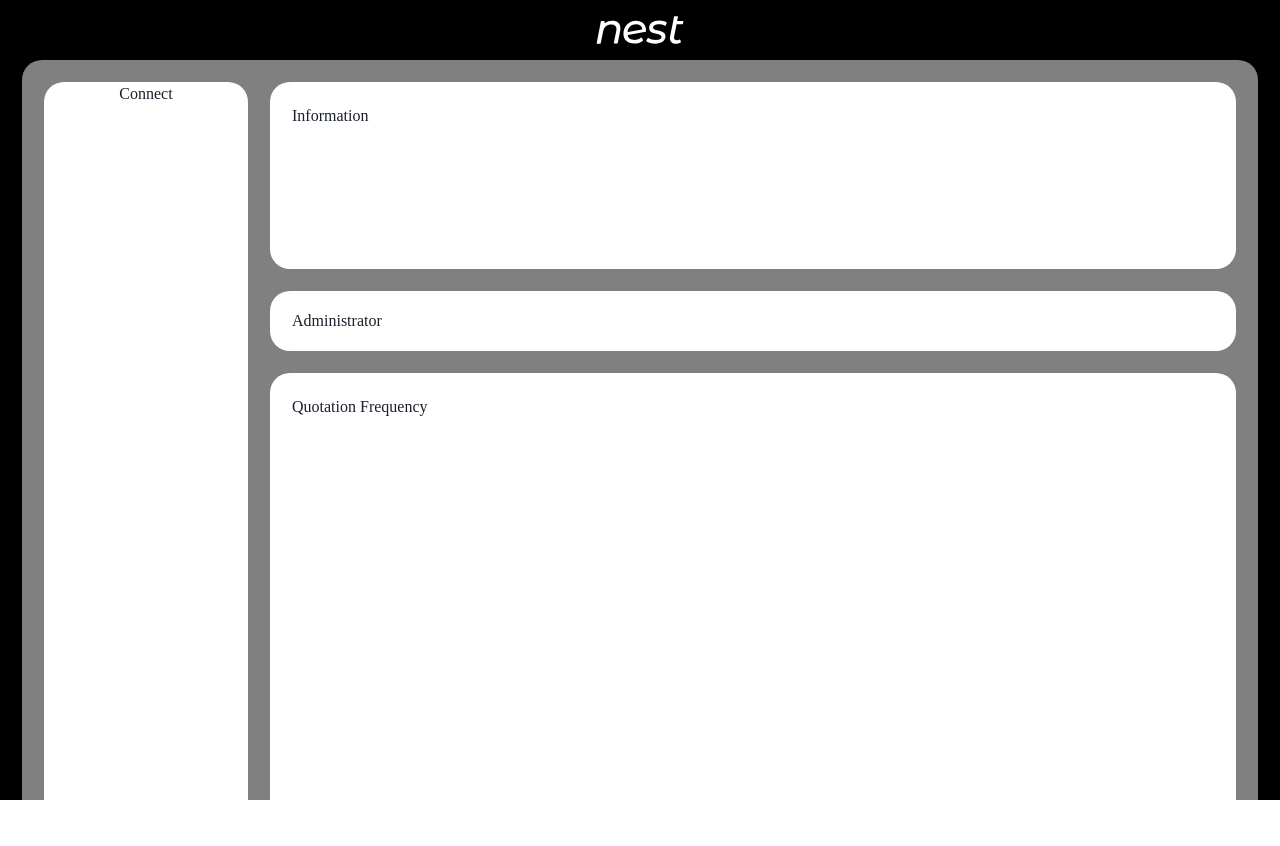
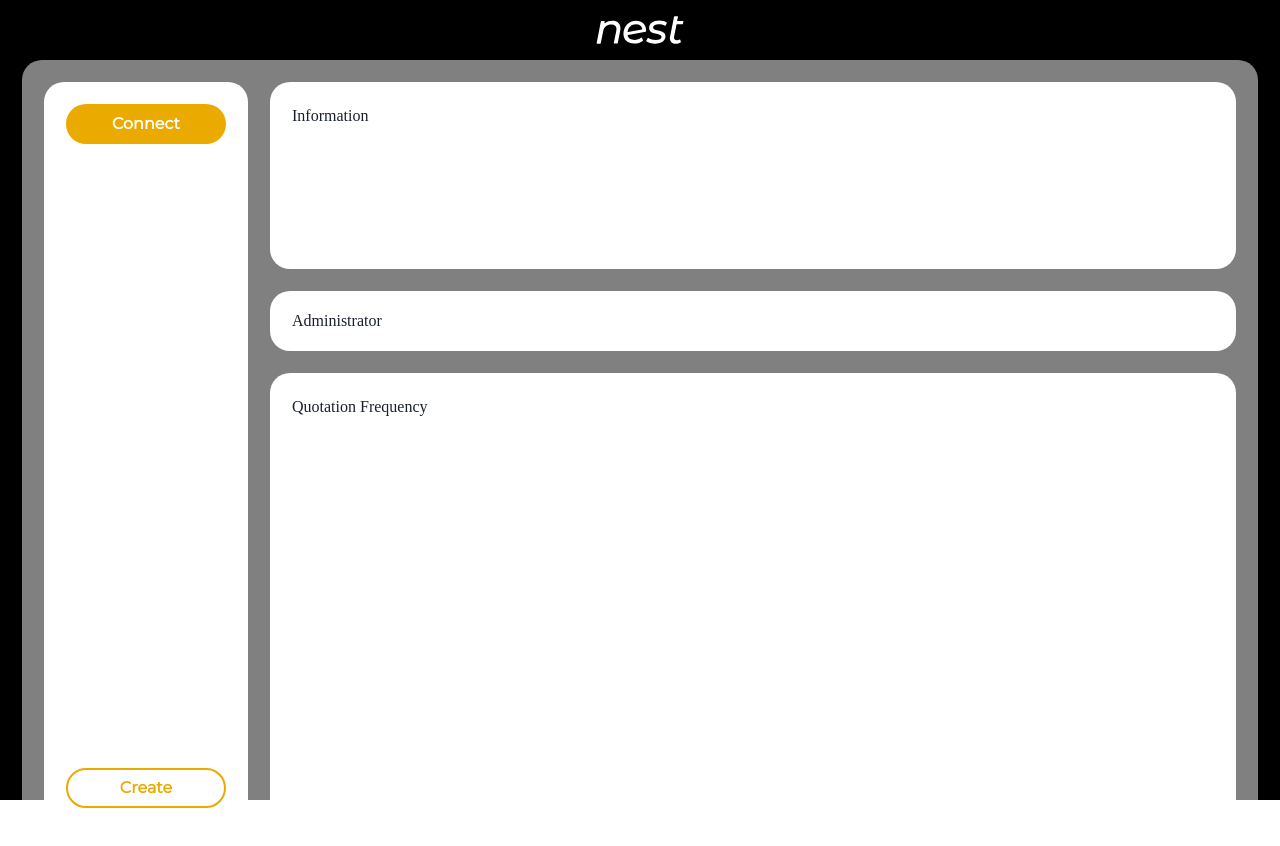
Before and after one commit to NEST-Protocol/NEST-Channel-Web, a React (Create React App) app: page /#/ in a window 1280 px wide. Shown: the top 846 px of the page. Built offline with nearby package versions, Linux system fonts and the light colour scheme.

Commit message:
add button

```diff
--- a/package.json
+++ b/package.json
@@ -40,6 +40,7 @@
     "@types/react-dom": "^16.9.0",
     "@types/styled-components": "^5.1.17",
     "chakra-ui-steps": "^1.5.0",
+    "focus-visible": "^5.2.0",
     "framer-motion": "^4.0.0",
     "prettier": "2.4.1",
     "react": "^17.0.2",
--- a/src/index.tsx
+++ b/src/index.tsx
@@ -7,6 +7,7 @@ import {ChakraProvider} from "@chakra-ui/react"
 import theme from "./theme"
 import {createGlobalStyle} from "styled-components"
 import "@fontsource/montserrat"
+import "focus-visible/dist/focus-visible"
 
 const GlobalStyle = createGlobalStyle`
   body {
--- a/src/pages/Root/WalletAndTokenList.tsx
+++ b/src/pages/Root/WalletAndTokenList.tsx
@@ -1,10 +1,16 @@
-import {VStack, Text} from "@chakra-ui/react";
+import {Stack, Button, Spacer} from "@chakra-ui/react";
 
 const WalletAndTokenList = () => {
   return (
-    <VStack bg={"white"} minW={"204px"} h={"100%"} borderRadius={20}>
-      <Text>Connect</Text>
-    </VStack>
+    <Stack bg={"white"} minW={"204px"} h={"100%"} borderRadius={20} p={"22px"}>
+      <Button>
+        Connect
+      </Button>
+      <Spacer/>
+      <Button variant={"outline"}>
+        Create
+      </Button>
+    </Stack>
   )
 }
 
--- a/src/theme/components/button.ts
+++ b/src/theme/components/button.ts
@@ -1,10 +1,41 @@
 export const Button = {
   baseStyle: {
+    borderRadius: "20px",
   },
   variants: {
     outline: {
+      bg: "white",
+      color: "primary",
+      border: "2px",
+      borderRadius: "20px",
+      borderColor: "primary",
+      _hover: {
+        bg: "primary",
+        color: "white",
+        opacity: 0.8,
+        border: "none",
+      },
+      _active: {
+        bg: "primary",
+        opacity: 0.5,
+        border: "none",
+      },
     },
     solid: {
+      bg: "primary",
+      color: "white",
+      _hover: {
+        bg: "primary",
+        opacity: 0.8
+      },
+      _focus: "none",
+      _active: {
+        bg: "primary",
+        opacity: 0.5
+      },
+      fontSize: "16px",
+      fontWeight: "800",
+      fontFamily: "Montserrat"
     },
     ghost: {
     },
```
Also changed, not shown: 1 other file (tests, documents, lock files or other folders).
